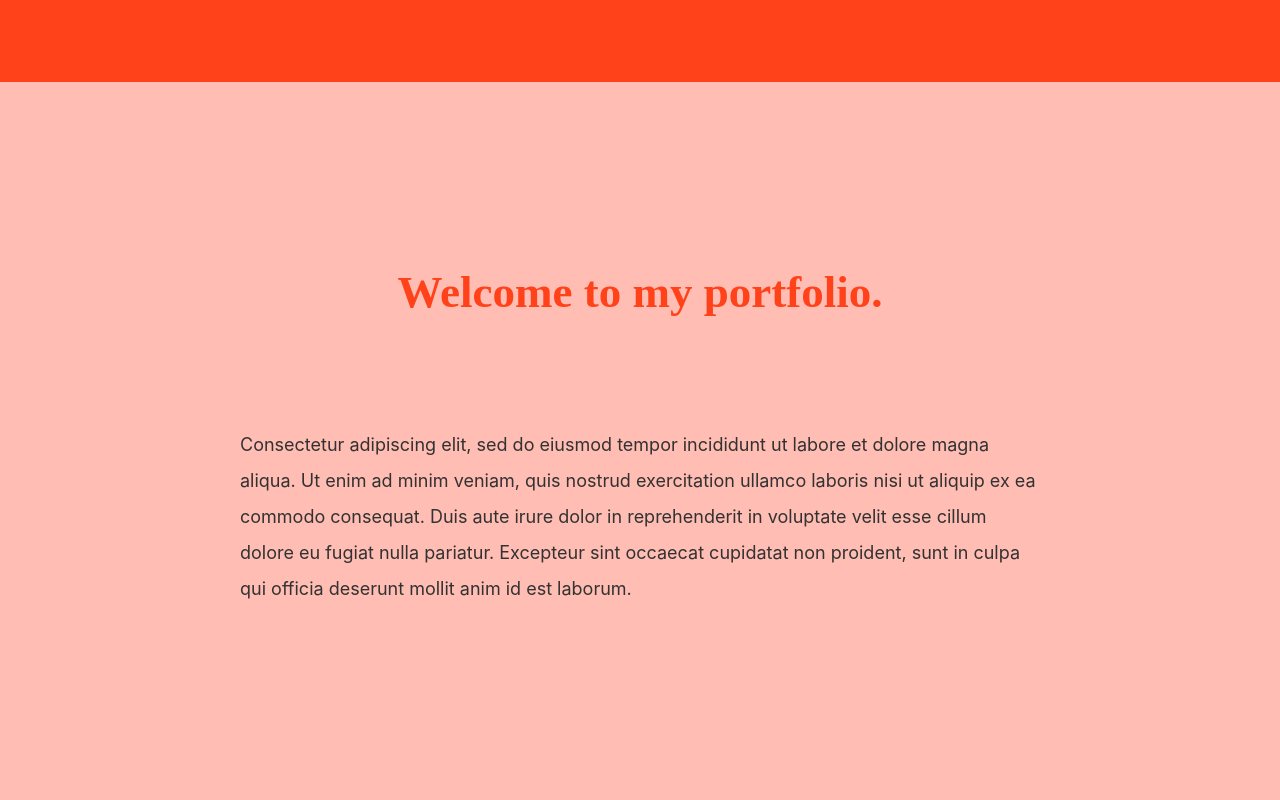
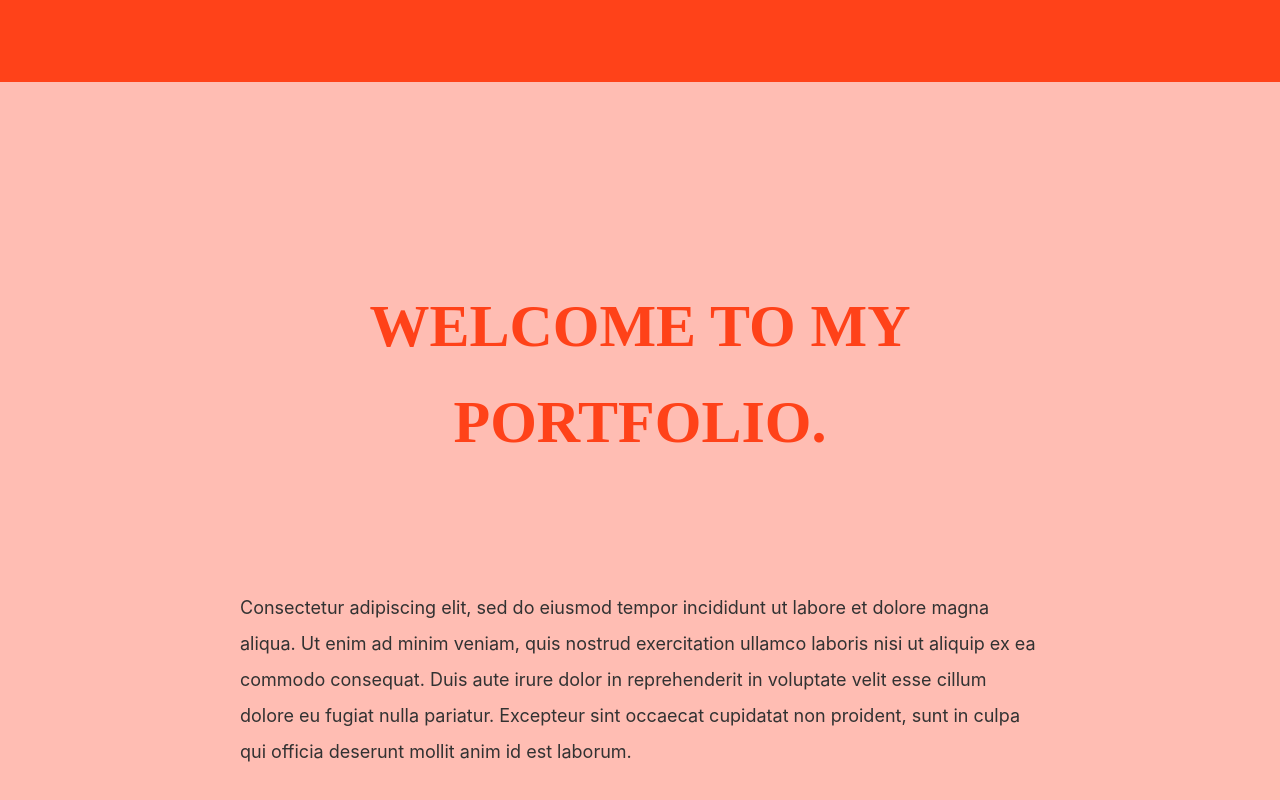
Before and after one commit to ErinLlouise/ErinLlouise.github.io, a React (Create React App) app: page /#/ in a window 1280 px wide. Shown: the part 1518-2318 px from the top of the page. Built offline with nearby package versions, Linux system fonts and the light colour scheme; a web font is replaced by a local one.

Commit message:
h1s in all pages updated

```diff
--- a/src/components/About.styles.css
+++ b/src/components/About.styles.css
@@ -117,12 +117,13 @@
     font-family: roxboroughCfLightimport;
     text-align: center;
     font-size: 45px;
+    font-size: 60px;
+    text-transform: uppercase;
     font-weight: 900;
-    margin-left: 15%;
-    margin-right: 15%;
     margin-top: -20%;
     margin-bottom: 15%;
     color: #ff4219;
+    line-height: 1.6;
   }
 
   section p {
--- a/src/components/Home.styles.css
+++ b/src/components/Home.styles.css
@@ -80,11 +80,13 @@
     font-family: roxboroughCfLightimport;
     text-align: center;
     font-size: 45px;
+    font-size: 60px;
+    text-transform: uppercase;
     font-weight: 900;
-    margin-left: 15%;
-    margin-right: 15%;
     margin-top: -20%;
+    margin-bottom: 15%;
     color: #ff4219;
+    line-height: 1.6;
   }
 
   section p {
--- a/src/components/Projects.jsx
+++ b/src/components/Projects.jsx
@@ -19,7 +19,7 @@ function Projects () {
               </header>
             <div className='sectionC'>
               <section>
-                <h2>Lorem ipsum dolor sit amet.</h2>
+                <h1>Lorem ipsum dolor sit amet.</h1>
                 <p>Consectetur adipiscing elit, sed do eiusmod tempor
                   incididunt ut labore et dolore magna aliqua. Ut enim
                   ad minim veniam, quis nostrud exercitation ullamco
```
